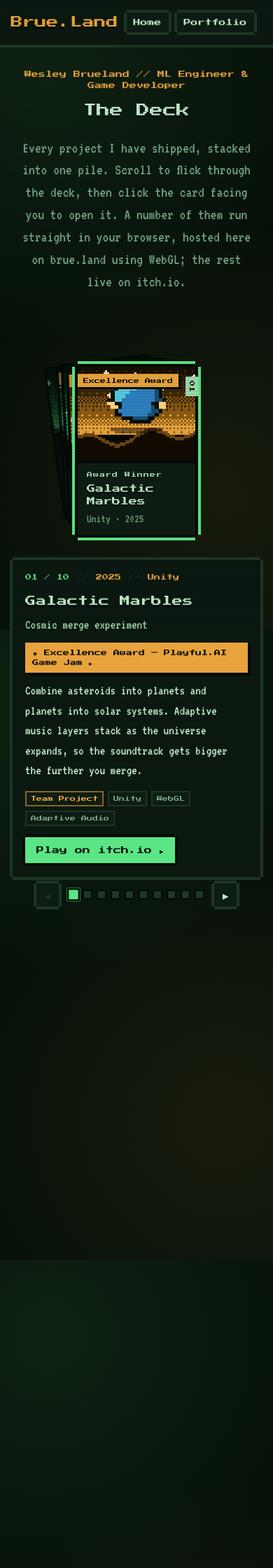
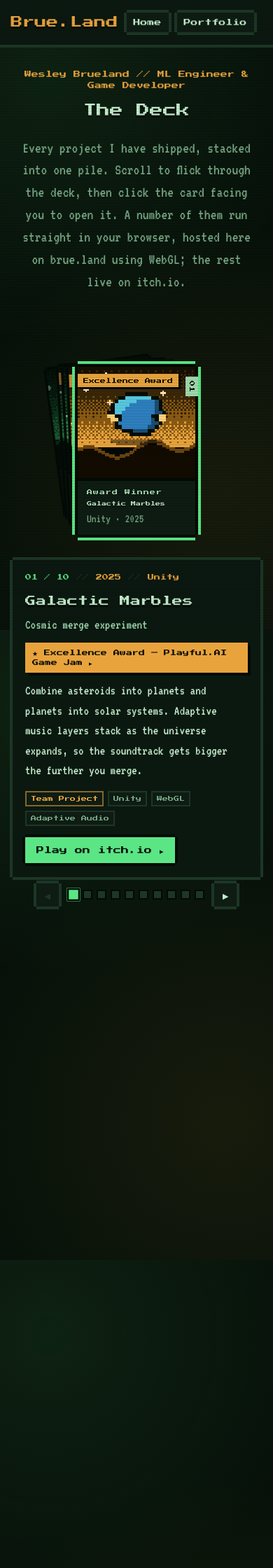
Before and after one commit to brueland/brueland.github.io, a Jekyll site: the page built from games.md, in a window 390 px wide. Shown: the top 2240 px of the page at 70% size. Built offline with Jekyll 4.4.1, drawn with Linux system fonts in a browser that asks for light colours.

Commit message:
fix text overflow on cards

```diff
--- a/_sass/_deck.scss
+++ b/_sass/_deck.scss
@@ -171,11 +171,16 @@
 .deck-card-name {
     display: block;
     font-family: $px-font-display;
-    font-size: 12px;
+    // Scales with the card so a long title shrinks instead of spilling out
+    // of the plate. LORDFARQUADZILLA is 16 unbreakable characters and was
+    // the case that set this.
+    font-size: clamp(7px, calc(var(--card-w) * 0.036), 12px);
     line-height: 1.45;
     color: $px-text;
     margin: 0 0 8px;
     text-shadow: 0 2px 0 $px-ink;
+    // Safety net for the narrowest cards, where even 7px will not fit.
+    overflow-wrap: anywhere;
 }
 
 .deck-card-meta {
@@ -256,6 +261,7 @@
 
 .deck-panel-title {
     font-family: $px-font-display;
+    overflow-wrap: anywhere;
     font-size: 21px;
     line-height: 1.4;
     color: $px-text;
@@ -497,6 +503,7 @@
         font-size: 13px;
         color: $px-text;
         margin-bottom: 10px;
+        overflow-wrap: anywhere;
     }
 
     p {
```
